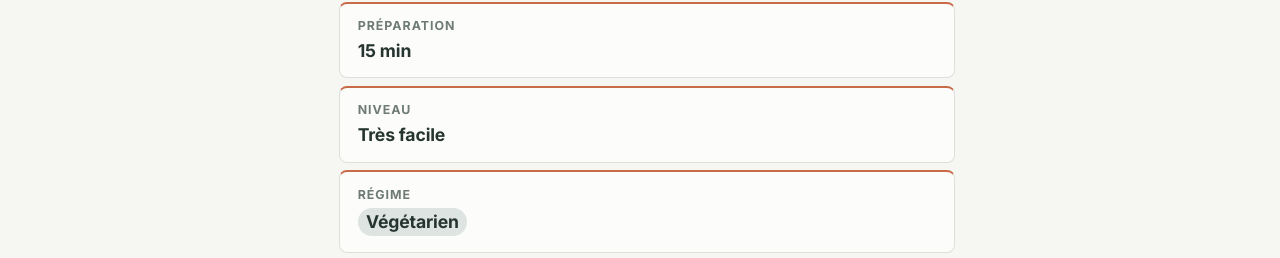
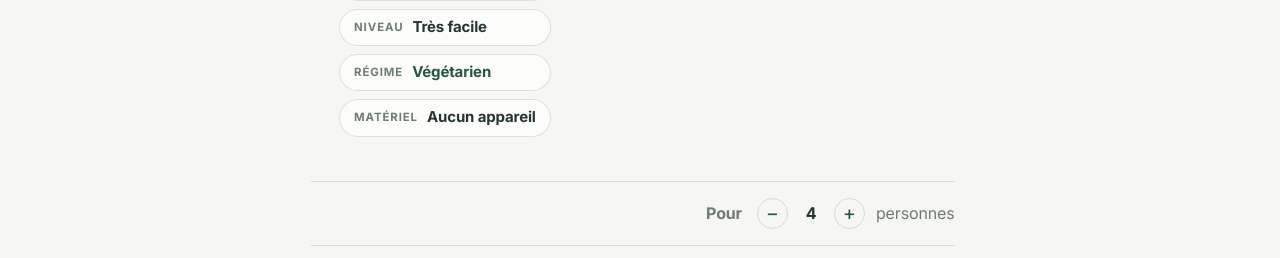
Before and after one commit to JosephBARBIERDARNAL/recettes, a plain HTML site: page site/salade-lentilles/index.html in a window 1280 px wide. Shown: the part 241-499 px from the top of the page. Drawn offline with Linux system fonts and the light colour scheme.

Commit message:
autopush

```diff
--- a/docs/stylesheets/recipe.css
+++ b/docs/stylesheets/recipe.css
@@ -81,27 +81,27 @@ body:has(.recipe-page) .md-content__inner::before {
 }
 
 .recipe-header {
-  display: grid;
-  grid-template-columns: minmax(0, 0.85fr) minmax(0, 1.15fr);
-  gap: clamp(1.5rem, 4vw, 4rem);
-  align-items: end;
-  padding: clamp(2rem, 5vw, 3.5rem) 0 1.7rem;
+  display: flex;
+  flex-direction: column;
+  gap: 1.15rem;
+  align-items: flex-start;
+  padding: clamp(1.4rem, 4vw, 2.5rem) 0 1.45rem;
   border-bottom: 1px solid var(--recipe-line);
 }
 
 .recipe-header__title h1 {
   margin: 0;
   color: var(--recipe-green);
-  font-size: clamp(2.25rem, 5vw, 3.65rem);
+  font-size: clamp(1.9rem, 3.5vw, 2.8rem);
   font-weight: 750;
   letter-spacing: -0.06em;
   line-height: 0.98;
 }
 
 .recipe-facts {
-  display: grid;
-  grid-template-columns: repeat(2, minmax(0, 1fr));
-  gap: 0.55rem;
+  display: flex;
+  flex-wrap: wrap;
+  gap: 0.45rem;
   margin: 0;
   padding: 0;
   list-style: none;
@@ -109,13 +109,12 @@ body:has(.recipe-page) .md-content__inner::before {
 
 .recipe-fact {
   display: flex;
-  min-width: 0;
-  flex-direction: column;
-  gap: 0.28rem;
-  padding: 0.78rem 0.9rem;
+  flex: 0 0 auto;
+  align-items: center;
+  gap: 0.45rem;
+  padding: 0.42rem 0.72rem;
   border: 1px solid var(--recipe-line);
-  border-top: 2px solid var(--recipe-coral);
-  border-radius: 8px;
+  border-radius: 999px;
   background: color-mix(
     in srgb,
     var(--recipe-surface) 78%,
@@ -125,7 +124,7 @@ body:has(.recipe-page) .md-content__inner::before {
 
 .recipe-fact__label {
   color: var(--recipe-muted);
-  font-size: 0.62rem;
+  font-size: 0.57rem;
   font-weight: 750;
   letter-spacing: 0.08em;
   line-height: 1.2;
@@ -133,24 +132,15 @@ body:has(.recipe-page) .md-content__inner::before {
 }
 
 .recipe-fact strong {
-  overflow: hidden;
   color: var(--recipe-ink);
-  font-size: 0.88rem;
+  font-size: 0.75rem;
   font-weight: 750;
   line-height: 1.25;
-  text-overflow: ellipsis;
   white-space: nowrap;
 }
 
 .recipe-fact__value--tag {
-  width: fit-content;
-  padding: 0.16rem 0.42rem;
-  border-radius: 999px;
-  background: color-mix(
-    in srgb,
-    var(--recipe-green) 16%,
-    var(--recipe-surface)
-  );
+  color: var(--recipe-green) !important;
 }
 
 .recipe-servings-bar {
@@ -438,11 +428,6 @@ body:has(.recipe-page) .md-content__inner::before {
 }
 
 @container recipe-shell (max-width: 760px) {
-  .recipe-header {
-    grid-template-columns: 1fr;
-    gap: 1.4rem;
-  }
-
   .recipe-layout {
     grid-template-columns: 1fr;
   }
@@ -466,11 +451,7 @@ body:has(.recipe-page) .md-content__inner::before {
   }
 
   .recipe-fact {
-    padding: 0.7rem;
-  }
-
-  .recipe-fact strong {
-    font-size: 0.8rem;
+    padding: 0.4rem 0.62rem;
   }
 }
 
--- a/site/stylesheets/recipe.css
+++ b/site/stylesheets/recipe.css
@@ -81,27 +81,27 @@ body:has(.recipe-page) .md-content__inner::before {
 }
 
 .recipe-header {
-  display: grid;
-  grid-template-columns: minmax(0, 0.85fr) minmax(0, 1.15fr);
-  gap: clamp(1.5rem, 4vw, 4rem);
-  align-items: end;
-  padding: clamp(2rem, 5vw, 3.5rem) 0 1.7rem;
+  display: flex;
+  flex-direction: column;
+  gap: 1.15rem;
+  align-items: flex-start;
+  padding: clamp(1.4rem, 4vw, 2.5rem) 0 1.45rem;
   border-bottom: 1px solid var(--recipe-line);
 }
 
 .recipe-header__title h1 {
   margin: 0;
   color: var(--recipe-green);
-  font-size: clamp(2.25rem, 5vw, 3.65rem);
+  font-size: clamp(1.9rem, 3.5vw, 2.8rem);
   font-weight: 750;
   letter-spacing: -0.06em;
   line-height: 0.98;
 }
 
 .recipe-facts {
-  display: grid;
-  grid-template-columns: repeat(2, minmax(0, 1fr));
-  gap: 0.55rem;
+  display: flex;
+  flex-wrap: wrap;
+  gap: 0.45rem;
   margin: 0;
   padding: 0;
   list-style: none;
@@ -109,13 +109,12 @@ body:has(.recipe-page) .md-content__inner::before {
 
 .recipe-fact {
   display: flex;
-  min-width: 0;
-  flex-direction: column;
-  gap: 0.28rem;
-  padding: 0.78rem 0.9rem;
+  flex: 0 0 auto;
+  align-items: center;
+  gap: 0.45rem;
+  padding: 0.42rem 0.72rem;
   border: 1px solid var(--recipe-line);
-  border-top: 2px solid var(--recipe-coral);
-  border-radius: 8px;
+  border-radius: 999px;
   background: color-mix(
     in srgb,
     var(--recipe-surface) 78%,
@@ -125,7 +124,7 @@ body:has(.recipe-page) .md-content__inner::before {
 
 .recipe-fact__label {
   color: var(--recipe-muted);
-  font-size: 0.62rem;
+  font-size: 0.57rem;
   font-weight: 750;
   letter-spacing: 0.08em;
   line-height: 1.2;
@@ -133,24 +132,15 @@ body:has(.recipe-page) .md-content__inner::before {
 }
 
 .recipe-fact strong {
-  overflow: hidden;
   color: var(--recipe-ink);
-  font-size: 0.88rem;
+  font-size: 0.75rem;
   font-weight: 750;
   line-height: 1.25;
-  text-overflow: ellipsis;
   white-space: nowrap;
 }
 
 .recipe-fact__value--tag {
-  width: fit-content;
-  padding: 0.16rem 0.42rem;
-  border-radius: 999px;
-  background: color-mix(
-    in srgb,
-    var(--recipe-green) 16%,
-    var(--recipe-surface)
-  );
+  color: var(--recipe-green) !important;
 }
 
 .recipe-servings-bar {
@@ -438,11 +428,6 @@ body:has(.recipe-page) .md-content__inner::before {
 }
 
 @container recipe-shell (max-width: 760px) {
-  .recipe-header {
-    grid-template-columns: 1fr;
-    gap: 1.4rem;
-  }
-
   .recipe-layout {
     grid-template-columns: 1fr;
   }
@@ -466,11 +451,7 @@ body:has(.recipe-page) .md-content__inner::before {
   }
 
   .recipe-fact {
-    padding: 0.7rem;
-  }
-
-  .recipe-fact strong {
-    font-size: 0.8rem;
+    padding: 0.4rem 0.62rem;
   }
 }
 
```
